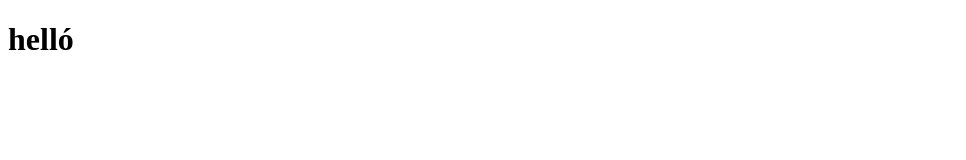
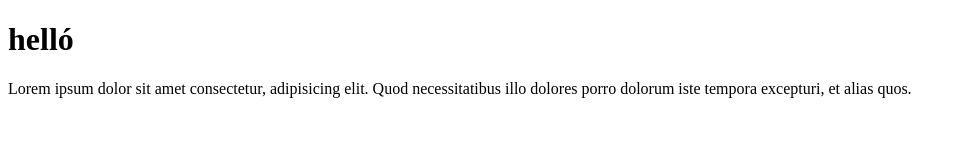
Before and after one commit to Ratelif/git_practice, a plain HTML site: page index.html in a window 1280 px wide. Shown: the whole page, without its empty margins (0-966 px from the left). Drawn offline with Linux system fonts and the light colour scheme.

Commit message:
harmadik

```diff
--- a/index.html
+++ b/index.html
@@ -10,5 +10,6 @@
 </head>
 <body>
     <h1>helló</h1>
+    <p>Lorem ipsum dolor sit amet consectetur, adipisicing elit. Quod necessitatibus illo dolores porro dolorum iste tempora excepturi, et alias quos.</p>
 </body>
 </html>
```
